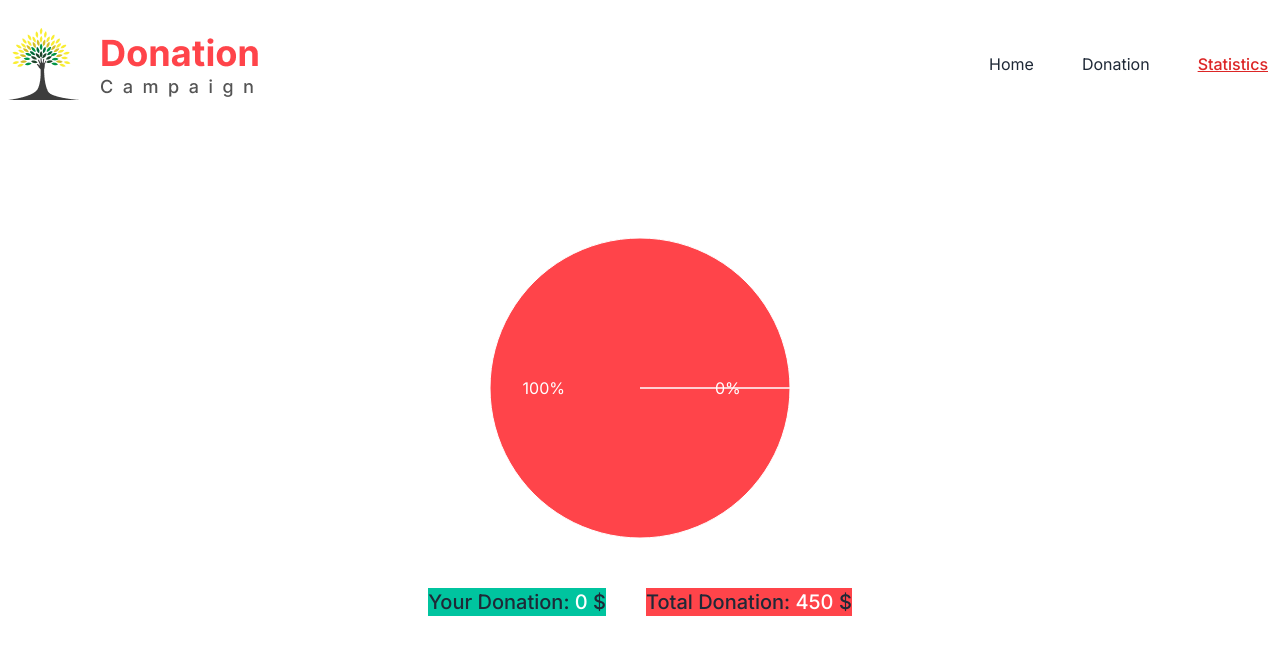
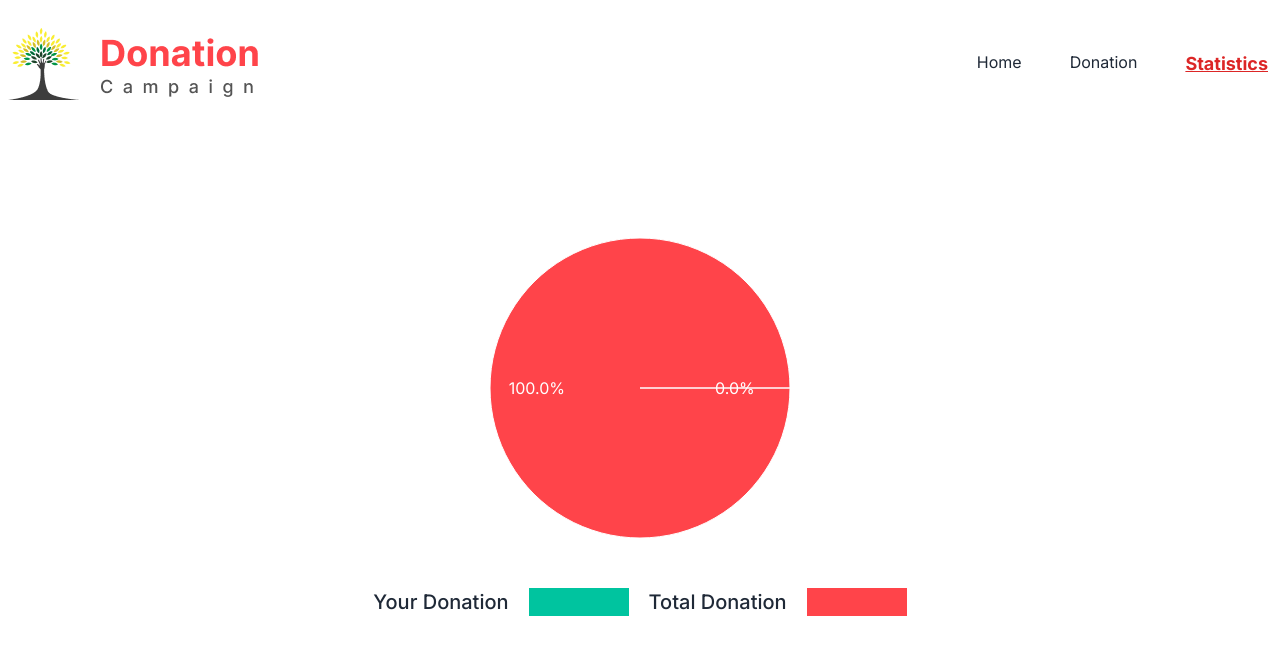
Before and after one commit to taijulsir/donation-campaign-project, a React (Vite) app: page /statistics in a window 1280 px wide. Shown: the top 654 px of the page. Built offline with nearby package versions, Linux system fonts and the light colour scheme.

Commit message:
updated pie chart

```diff
--- a/src/Components/Layout/Layout.jsx
+++ b/src/Components/Layout/Layout.jsx
@@ -5,13 +5,13 @@ const Layout = () => {
 
         const links = <>
         <li><NavLink to='/'  className={({ isActive, isPending }) =>
-        isPending ? "pending" : isActive ? "text-red-600 font-medium underline" : ""
+        isPending ? "pending" : isActive ? "text-red-600 text-lg font-bold underline" : ""
       } >Home</NavLink></li>
         <li><NavLink to='/donation'  className={({ isActive, isPending }) =>
-        isPending ? "pending" : isActive ? "text-red-600 font-medium underline" : ""
+        isPending ? "pending" : isActive ? "text-red-600 text-lg font-bold underline" : ""
       } >Donation</NavLink></li>
         <li><NavLink to='/statistics'  className={({ isActive, isPending }) =>
-        isPending ? "pending" : isActive ? "text-red-600 font-medium underline" : ""
+        isPending ? "pending" : isActive ? "text-red-600 text-lg font-bold underline" : ""
       } >Statistics</NavLink></li>
 
         </>
--- a/src/Components/Statistics/Statistics.jsx
+++ b/src/Components/Statistics/Statistics.jsx
@@ -5,22 +5,27 @@ import { PieChart, Pie, Cell, } from 'recharts';
 
 const Statistics = () => {
     const statiticsData = useLoaderData()
-    const [donationPrice,setDonationPrice] = useState([]);
+    const [donationLength,setdonationLength] = useState([]);
     useEffect(()=>{
       const donationIds = getStoredDonationItem();
        if(donationIds.length >0) {
         const donation = statiticsData.filter ( donationItem => donationIds.includes(donationItem.id))
-        setDonationPrice(donation)
+        setdonationLength(donation)
        }
     },[statiticsData])
 
   const sumLocalStorageItems = () => {
-    const sum = donationPrice.reduce((total, item) => total + item.price, 0);
-    return sum;
+    const donation = donationLength.length;
+    return donation;
   };
 
-    const totalItemsSum = statiticsData.reduce((total, statistics) => total + statistics.price, 0);
+
+    const totalItemsSum = statiticsData.length;
     const totalLocalStorageSum = sumLocalStorageItems();
+
+    const localstoragePercentage = (totalLocalStorageSum / totalItemsSum) * 1000;
+
+    const mychart = 1000 - localstoragePercentage;
 
     const RADIAN = Math.PI / 180;
     const renderCustomizedLabel = ({ cx, cy, midAngle, innerRadius, outerRadius, percent }) => {
@@ -30,7 +35,7 @@ const Statistics = () => {
 
       return (
         <text x={x} y={y} fill="white" textAnchor={x > cx ? 'start' : 'end'} dominantBaseline="central">
-          {`${(percent * 100).toFixed(0)}%`}
+          {`${(percent * 100).toFixed(1)}%`}
         </text>
       );
     };
@@ -41,8 +46,8 @@ const Statistics = () => {
         <PieChart width={400} height={400}>
           <Pie
              data={[
-              { name: 'Total Donation', value: totalItemsSum, },
-              { name: 'Distribute Donation', value: totalLocalStorageSum, },
+              { name: 'Total Donation', value: mychart, },
+              { name: 'Distribute Donation', value: localstoragePercentage, },
             ]}
             cx="50%"
             cy="50%"
@@ -60,9 +65,13 @@ const Statistics = () => {
 
 
         <div>
-            <div className="flex flex-row gap-10">
-                <p className="text-xl font-medium bg-[#00C49F] ">Your Donation: <span className=" text-white">{totalLocalStorageSum}</span> $</p>
-                <p className="text-xl font-medium bg-[#FF444A]">Total Donation: <span className=" text-white">{totalItemsSum}</span> $ </p>
+            <div className="flex flex-row gap-5">
+
+                <p className="text-xl font-medium ">Your Donation </p>
+                <div className="w-[100px] bg-[#00C49F] "></div>
+                <p className="text-xl font-medium ">Total Donation</p>
+                <div className="w-[100px] bg-[#FF444A]"></div>
+
             </div>
         </div>
       </div>
```
